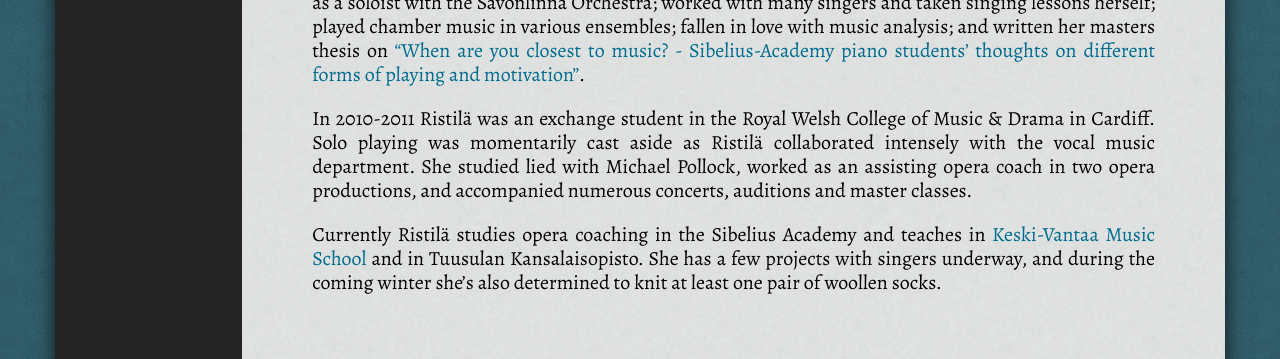
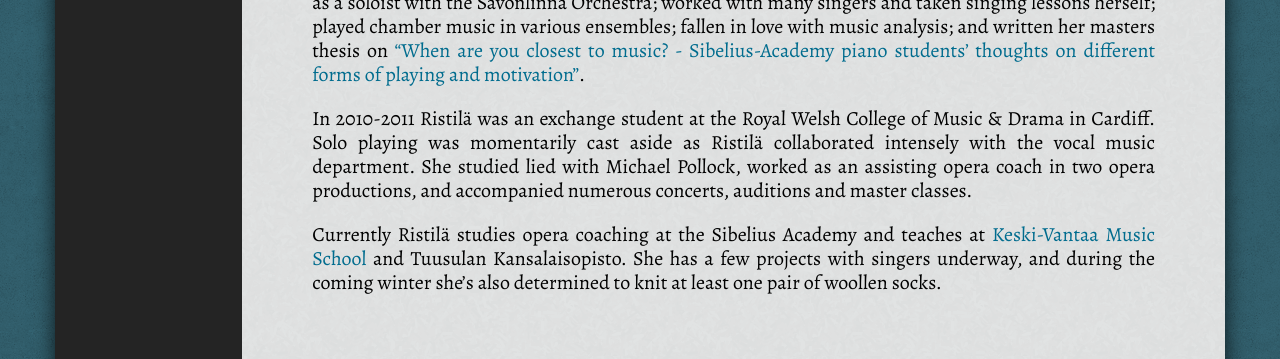
Before and after one commit to jrclonefoo/jennaristila.github.io, a Jekyll site: the page built from en/2_bio.md, in a window 1280 px wide. Shown: the part 874-1233 px from the top of the page. Built offline with Jekyll 4.4.1, drawn with Linux system fonts in a browser that asks for light colours; some web fonts are replaced.

Commit message:
Changes bio

```diff
--- a/en/2_bio.md
+++ b/en/2_bio.md
@@ -11,10 +11,10 @@ Jenna Ristilä (b. 1989) began her piano studies at the age of 7 in Savonlinna M
 Ristilä has, for example, participated in piano competitions in Finland and in Denmark and performed as a soloist with the Savonlinna Orchestra; worked with many singers and taken singing lessons herself; played chamber music in various ensembles; fallen in love with music analysis; and written her masters thesis on ["When are you closest to music? - Sibelius-Academy piano students' thoughts on different forms of playing and motivation"](http://ethesis.siba.fi/showrecord.php?language=en_EN&ID=449278&).
 
 
-In 2010-2011 Ristilä was an exchange student in the Royal Welsh College of Music & Drama in Cardiff. Solo playing was momentarily cast aside as Ristilä collaborated intensely with the vocal music department. She studied lied with Michael Pollock, worked as an assisting opera coach in two opera productions, and accompanied numerous concerts, auditions and master classes.
+In 2010-2011 Ristilä was an exchange student at the Royal Welsh College of Music & Drama in Cardiff. Solo playing was momentarily cast aside as Ristilä collaborated intensely with the vocal music department. She studied lied with Michael Pollock, worked as an assisting opera coach in two opera productions, and accompanied numerous concerts, auditions and master classes.
 
 
-Currently Ristilä studies opera coaching in the Sibelius Academy and teaches in [Keski-Vantaa Music School](http://kevamo.com/) and in Tuusulan Kansalaisopisto. She has a few projects with singers underway, and during the coming winter she's also determined to knit at least one pair of woollen socks.
+Currently Ristilä studies opera coaching at the Sibelius Academy and teaches at [Keski-Vantaa Music School](http://kevamo.com/) and Tuusulan Kansalaisopisto. She has a few projects with singers underway, and during the coming winter she's also determined to knit at least one pair of woollen socks.
 
 
 <br/>
```
